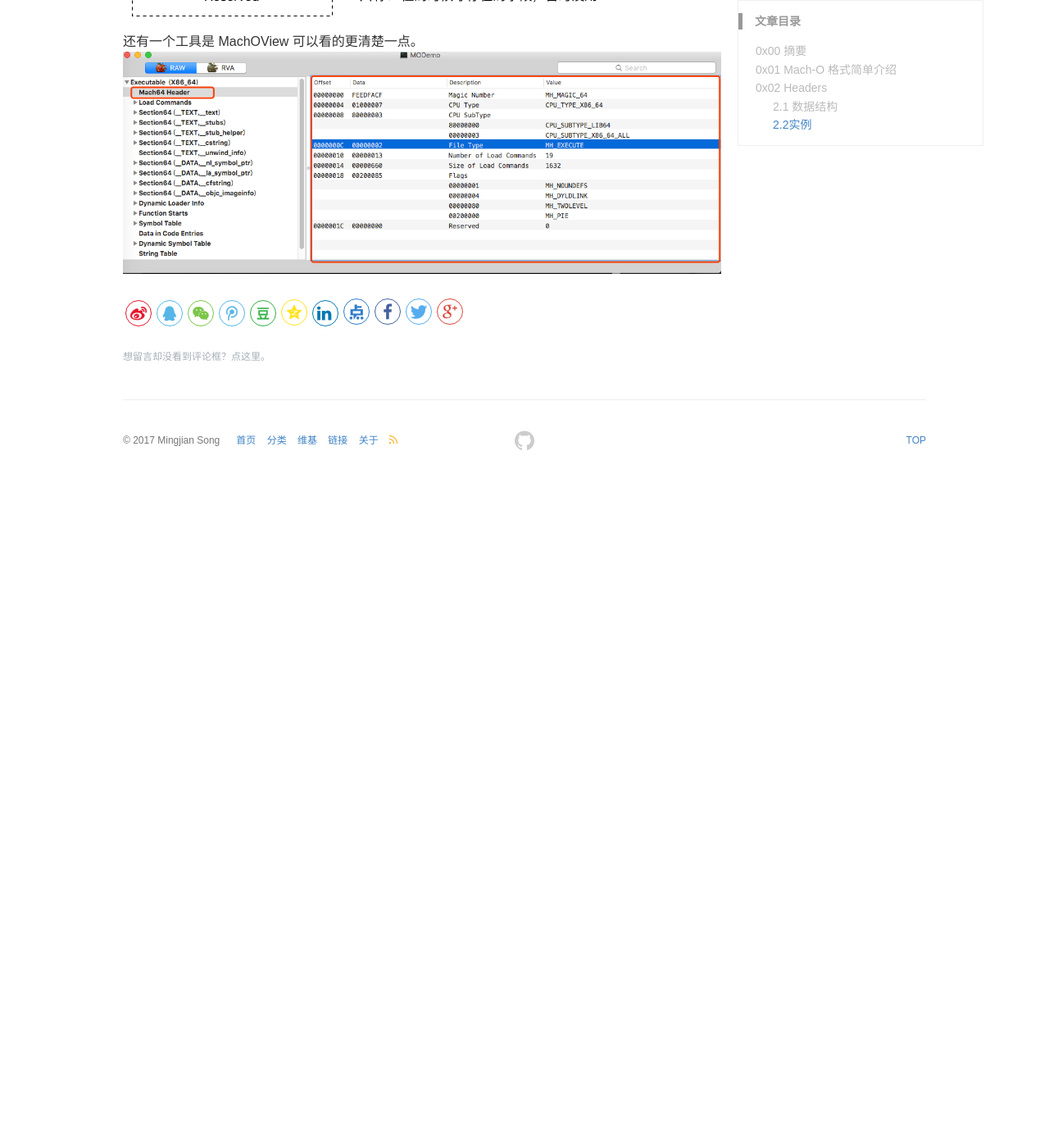
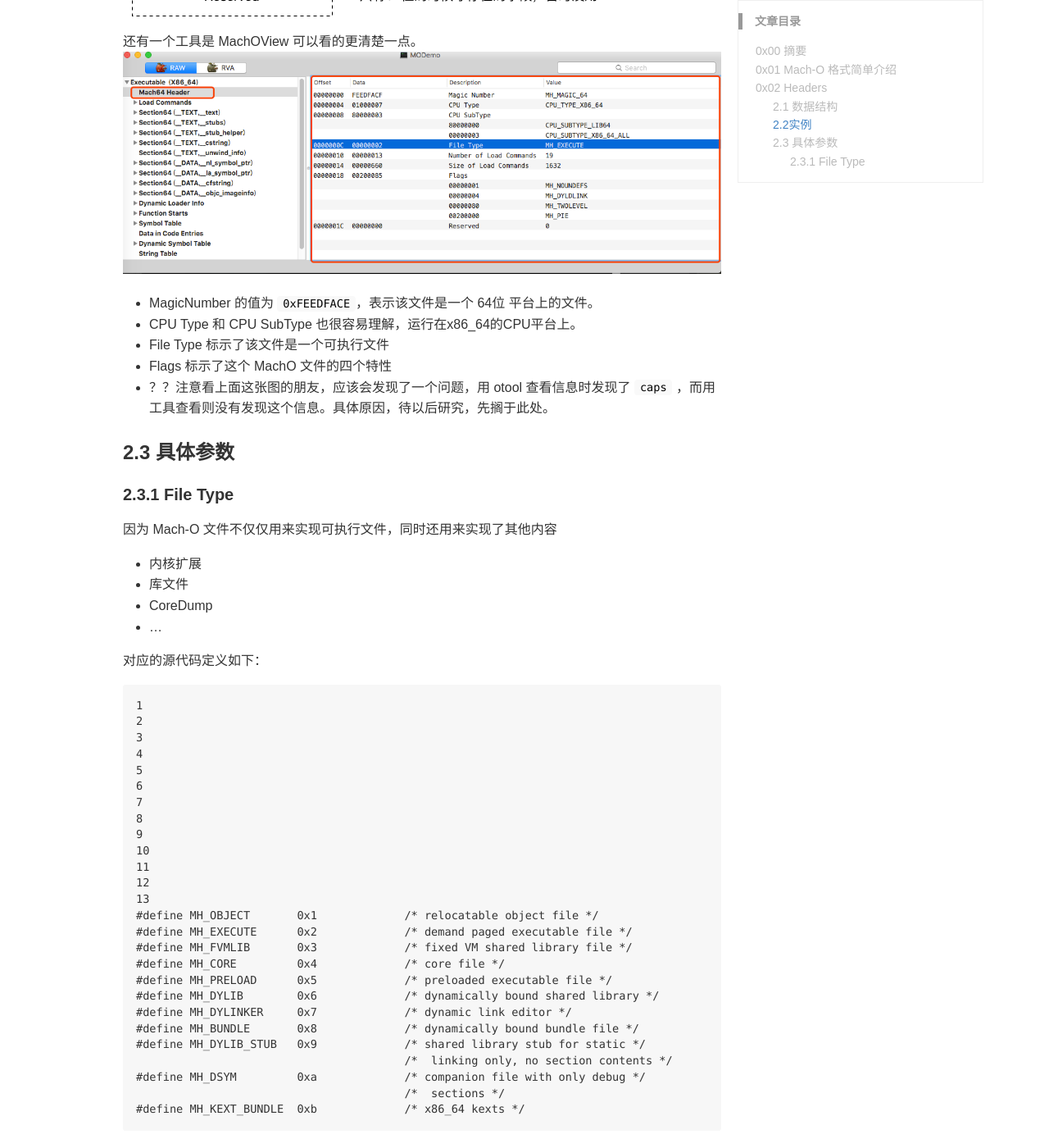
Before and after one commit to songhaoxin/songhaoxin.github.io, a Jekyll site: the page built from _posts/2017-04-06-macho1.md, in a window 1280 px wide and 1400 px high, scrolled down 3084 px. Shown: the whole window at 82% size. Built offline with Jekyll 4.4.1, drawn with Linux system fonts in a browser that asks for light colours; comment, search, counter and statistics services are not loaded; before the commit the page ends 3670 px from its top, so only the background shows below that.

Commit message:
writting...

````diff
--- a/_posts/2017-04-06-macho1.md
+++ b/_posts/2017-04-06-macho1.md
@@ -77,3 +77,47 @@
 ![](/images/posts/macho/header_detail.png)
 还有一个工具是 MachOView 可以看的更清楚一点。
 ![](/images/posts/macho/tool_show_header.png)
+* MagicNumber 的值为 `0xFEEDFACE`，表示该文件是一个 64位 平台上的文件。
+* CPU Type 和 CPU SubType 也很容易理解，运行在x86_64的CPU平台上。
+* File Type 标示了该文件是一个可执行文件
+* Flags 标示了这个 MachO 文件的四个特性
+* ？？注意看上面这张图的朋友，应该会发现了一个问题，用 otool 查看信息时发现了 `caps` ，而用工具查看则没有发现这个信息。具体原因，待以后研究，先搁于此处。
+
+### 2.3 具体参数
+#### 2.3.1 File Type
+因为 Mach-O 文件不仅仅用来实现可执行文件，同时还用来实现了其他内容
+* 内核扩展
+* 库文件
+* CoreDump
+* ...
+
+对应的源代码定义如下：
+
+```
+1
+2
+3
+4
+5
+6
+7
+8
+9
+10
+11
+12
+13
+#define	MH_OBJECT	0x1		/* relocatable object file */
+#define	MH_EXECUTE	0x2		/* demand paged executable file */
+#define	MH_FVMLIB	0x3		/* fixed VM shared library file */
+#define	MH_CORE		0x4		/* core file */
+#define	MH_PRELOAD	0x5		/* preloaded executable file */
+#define	MH_DYLIB	0x6		/* dynamically bound shared library */
+#define	MH_DYLINKER	0x7		/* dynamic link editor */
+#define	MH_BUNDLE	0x8		/* dynamically bound bundle file */
+#define	MH_DYLIB_STUB	0x9		/* shared library stub for static */
+					/*  linking only, no section contents */
+#define	MH_DSYM		0xa		/* companion file with only debug */
+					/*  sections */
+#define	MH_KEXT_BUNDLE	0xb		/* x86_64 kexts */
+```
````
